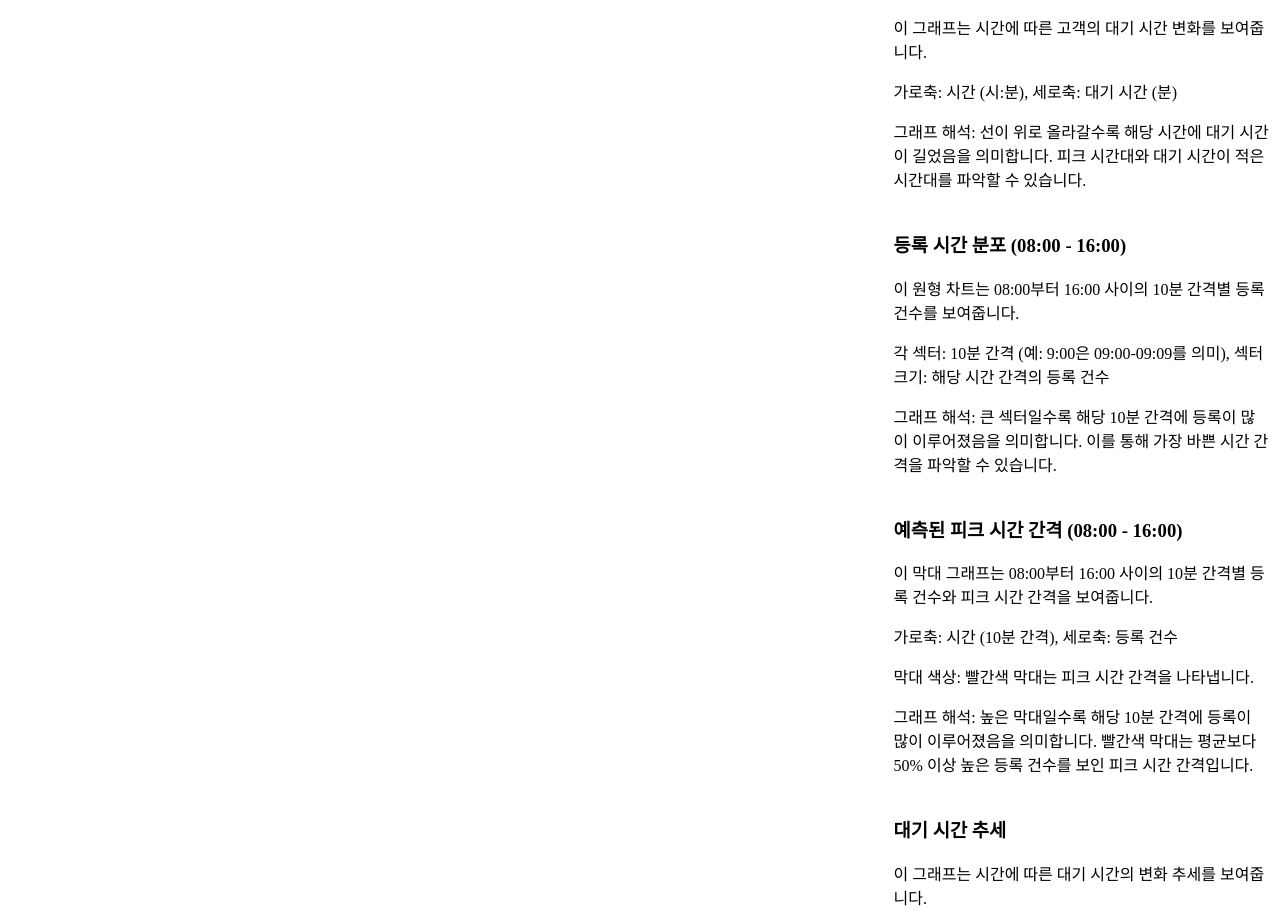
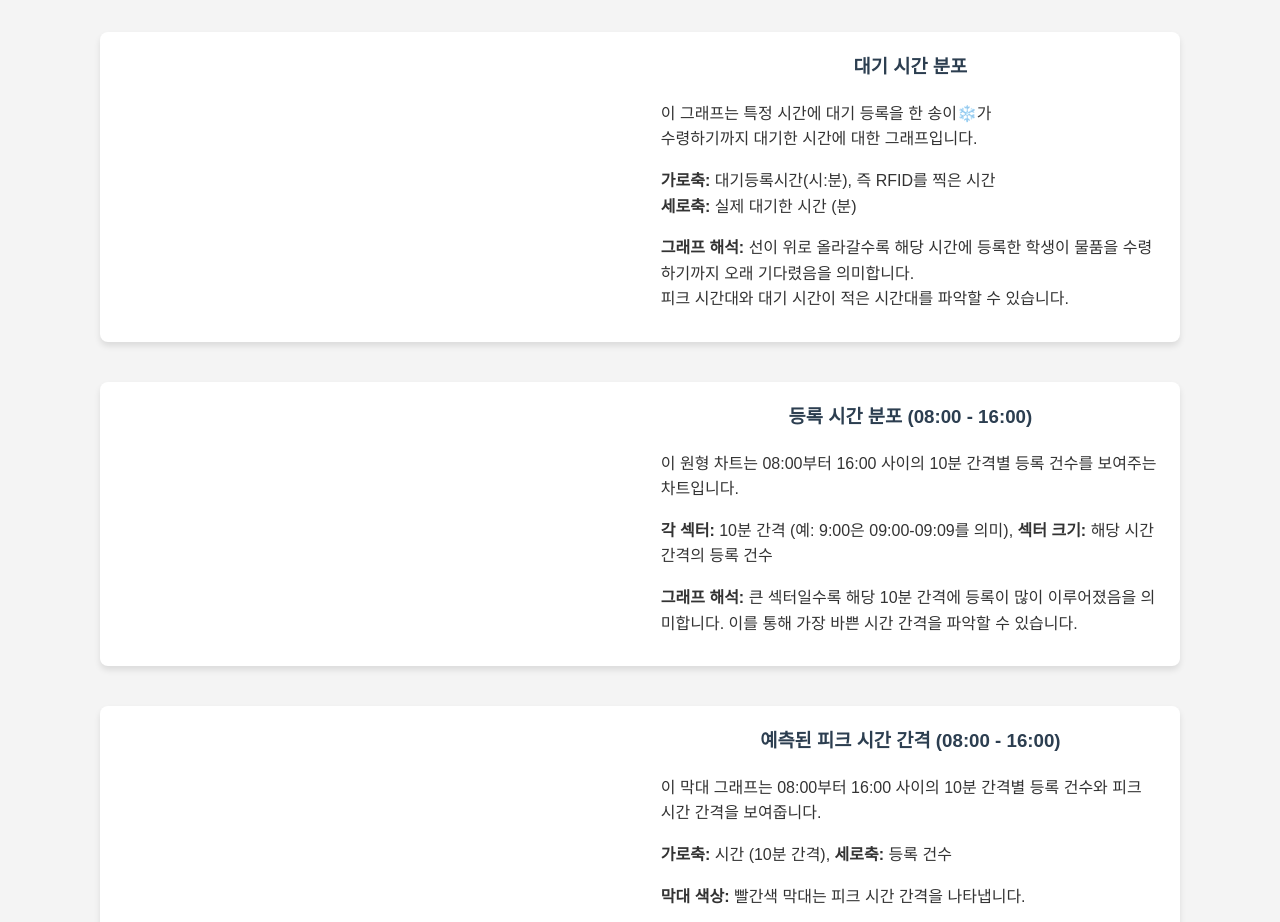
Before and after one commit to SA-ILGO/SW_WEB2, a website with bundled scripts: page public/MMCK.html in a window 1280 px wide. Shown: the part 102-1024 px from the top of the page. Built offline with nearby package versions, Linux system fonts and the light colour scheme; no server answers.

Commit message:
[FEAT] 데이터 분석 페이지 보완2

```diff
--- a/public/MMCK.html
+++ b/public/MMCK.html
@@ -8,83 +8,120 @@
     <script type="module" src="/src/chartUtils.js"></script>
     <script type="module" src="/src/dataAnalysis.js"></script>
     <script type="module" src="/src/MMCK.js"></script>
-<!--    <style>-->
-<!--        .chart-container {-->
-<!--            display: flex;-->
-<!--            flex-wrap: wrap;-->
-<!--            justify-content: space-around;-->
-<!--        }-->
-<!--        .chart {-->
-<!--            width: 100%;-->
-<!--            max-width: 600px;-->
-<!--            margin-bottom: 20px;-->
-<!--        }-->
-<!--    </style>-->
+    <style>
+        body {
+            font-family: Arial, sans-serif;
+            line-height: 1.6;
+            color: #333;
+            max-width: 1200px;
+            margin: 0 auto;
+            padding: 20px;
+            background-color: #f4f4f4;
+            display: flex;
+            flex-direction: column;
+            align-items: center;
+        }
+        h1, h2, h3 {
+            color: #2c3e50;
+            text-align: center;
+        }
+        .chart-container {
+            display: flex;
+            flex-wrap: wrap;
+            justify-content: space-between;
+            margin-top: 20px;
+            width: 90%;
+            max-width: 1200px;
+            margin-left: auto;
+            margin-right: auto;
+        }
+
+        .chart-wrapper {
+            width: 100%;
+            margin-bottom: 40px;
+            background-color: #fff;
+            border-radius: 8px;
+            box-shadow: 0 4px 6px rgba(0, 0, 0, 0.1);
+            padding: 20px;
+            display: flex;
+            flex-wrap: wrap;
+            justify-content: space-between;
+        }
+
+        .chart {
+            width: 100%;
+            margin-bottom: 20px;
+        }
+
+        .chart-description {
+            width: 100%;
+        }
+
+        @media (min-width: 768px) {
+            .chart {
+                width: 48%;
+            }
+
+            .chart-description {
+                width: 48%;
+            }
+        }
+
+        h3 {
+            margin-top: 0;
+        }
+
+        p {
+            margin-bottom: 10px;
+        }
+    </style>
 </head>
 <body>
-<div id="mmckResults">
-    <!-- MMCK 모델 결과가 여기에 표시됩니다 -->
+<h1>분석 보고서</h1>
+
+<div class="chart-container">
+    <div class="chart-wrapper">
+        <div id="waitingTimesChart" class="chart"></div>
+        <div class="chart-description">
+            <h3>대기 시간 분포</h3>
+            <p>이 그래프는 특정 시간에 대기 등록을 한 송이❄️가<br>수령하기까지 대기한 시간에 대한 그래프입니다.</p>
+            <p><strong>가로축:</strong> 대기등록시간(시:분), 즉 RFID를 찍은 시간<br><strong>세로축:</strong> 실제 대기한 시간 (분)</p>
+            <p><strong>그래프 해석:</strong> 선이 위로 올라갈수록 해당 시간에 등록한 학생이 물품을 수령하기까지 오래 기다렸음을 의미합니다. <br>피크 시간대와 대기 시간이 적은 시간대를 파악할 수 있습니다.</p>
+        </div>
     </div>
 
-<div class="chart-container">
-        <table style="width: 100%;">
-            <tr>
-                <td style="width: 70%;">
-                    <div id="waitingTimesChart" class="chart"></div>
-                </td>
-                <td style="width: 30%;">
-                    <h3>대기 시간 분포</h3>
-                    <p>이 그래프는 시간에 따른 고객의 대기 시간 변화를 보여줍니다.</p>
-                    <p>가로축: 시간 (시:분), 세로축: 대기 시간 (분)</p>
-                    <p>그래프 해석: 선이 위로 올라갈수록 해당 시간에 대기 시간이 길었음을 의미합니다. 피크 시간대와 대기 시간이 적은 시간대를 파악할 수 있습니다.</p>
-                </td>
-            </tr>
-            <tr>
-                <td style="width: 70%;">
+    <div class="chart-wrapper">
         <div id="registrationTimesChart" class="chart"></div>
-                </td>
-                <td style="width: 30%;">
+        <div class="chart-description">
             <h3>등록 시간 분포 (08:00 - 16:00)</h3>
-                    <p>이 원형 차트는 08:00부터 16:00 사이의 10분 간격별 등록 건수를 보여줍니다.</p>
-                    <p>각 섹터: 10분 간격 (예: 9:00은 09:00-09:09를 의미), 섹터 크기: 해당 시간 간격의 등록 건수</p>
-                    <p>그래프 해석: 큰 섹터일수록 해당 10분 간격에 등록이 많이 이루어졌음을 의미합니다. 이를 통해 가장 바쁜 시간 간격을 파악할 수 있습니다.</p>                </td>
-            </tr>
+            <p>이 원형 차트는 08:00부터 16:00 사이의 10분 간격별 등록 건수를 보여주는 차트입니다.</p>
+            <p><strong>각 섹터:</strong> 10분 간격 (예: 9:00은 09:00-09:09를 의미), <strong>섹터 크기:</strong> 해당 시간 간격의 등록 건수</p>
+            <p><strong>그래프 해석:</strong> 큰 섹터일수록 해당 10분 간격에 등록이 많이 이루어졌음을 의미합니다. 이를 통해 가장 바쁜 시간 간격을 파악할 수 있습니다.</p>
+        </div>
+    </div>
 
-            <tr>
-                <td style="width: 70%;">
+    <div class="chart-wrapper">
         <div id="peakIntervalsChart" class="chart"></div>
-                </td>
-                <td style="width: 30%;">
+        <div class="chart-description">
             <h3>예측된 피크 시간 간격 (08:00 - 16:00)</h3>
             <p>이 막대 그래프는 08:00부터 16:00 사이의 10분 간격별 등록 건수와 피크 시간 간격을 보여줍니다.</p>
-                    <p>가로축: 시간 (10분 간격), 세로축: 등록 건수</p>
-                    <p>막대 색상: 빨간색 막대는 피크 시간 간격을 나타냅니다.</p>
-                    <p>그래프 해석: 높은 막대일수록 해당 10분 간격에 등록이 많이 이루어졌음을 의미합니다. 빨간색 막대는 평균보다 50% 이상 높은 등록 건수를 보인 피크 시간 간격입니다.</p>
-                </td>
-            </tr>
-            <tr>
-                <td style="width: 70%;">
-                    <div id="timeSeriesAnalysisChart" class="chart"></div>
-                </td>
-                <td style="width: 30%;">
-                    <h3>대기 시간 추세</h3>
-                    <p>이 그래프는 시간에 따른 대기 시간의 변화 추세를 보여줍니다.</p>
-                    <p>가로축: 시간, 세로축: 대기 시간 (분)</p>
-                    <p>그래프 해석: 선이 위로 올라갈수록 해당 시간에 대기 시간이 길었음을 의미합니다. 녹색 선은 평균 대기 시간을 나타냅니다. 이를 통해 대기 시간의 전반적인 추세와 평균에서 벗어난 이상치를 파악할 수 있습니다.</p>
-            </tr>
-            <tr>
-                <td style="width: 70%;">
-                    <div id="serviceOptimizationChart" class="chart"></div></div>
-                </td>
-                <td style="width: 30%;">
-                    <h3>서비스 MMCK 분석 요약</h3>
-                    <p>이 그래프는 .</p>
-                    <p>가로축: 시간, 세로축: 대기 시간 (분)</p>
-                    <p>그래프 해석: 선이 위로 올라갈수록 해당 시간에 대기 시간이 길었음을 의미합니다. 녹색 선은 평균 대기 시간을 나타냅니다. 이를 통해 대기 시간의 전반적인 추세와 평균에서 벗어난 이상치를 파악할 수 있습니다.</p>
-            </tr>
-        </table>
+            <p><strong>가로축:</strong> 시간 (10분 간격), <strong>세로축:</strong> 등록 건수</p>
+            <p><strong>막대 색상:</strong> 빨간색 막대는 피크 시간 간격을 나타냅니다.</p>
+            <p><strong>그래프 해석:</strong> 높은 막대일수록 해당 10분 간격에 등록이 많이 이루어졌음을 의미합니다. 빨간색 막대는 평균보다 50% 이상 높은 등록 건수를 보인 피크 시간 간격입니다.</p>
+        </div>
     </div>
 
-
+    <div class="chart-wrapper">
+        <div id="serviceOptimizationChart" class="chart"></div>
+        <div class="chart-description">
+            <h3>서비스 MMCK 분석 요약</h3>
+            <p>이 그래프는 현재 시스템 성능과 최적화 후 예상되는 성능을 비교합니다.</p>
+            <p><strong>가로축:</strong> 측정 지표 (평균 대기 시간, 최대 대기 시간, 서버 수), <strong>세로축:</strong> 해당 지표의 값</p>
+            <p><strong>그래프 해석:</strong> 파란색 막대는 현재 상태를, 초록색 막대는 최적화 후 예상되는 상태를 나타냅니다.
+                <br>이 통계를 통해, '나눠주는 학생회 인원수(Servers)'를 수정했을 때 시스템 통계가 어떻게 변화하는지 예측할 수 있고
+                <br>시스템 최적화를 위한 방안을 세울 수 있습니다.</p>
+        </div>
+    </div>
+</div>
 </body>
 </html>
--- a/public/js/manage.js
+++ b/public/js/manage.js
@@ -64,7 +64,7 @@ async function FetchUsers() {
             lines.forEach(line => {
                 const student = students.find(s => s.NUID === line.NUID);
                 const row = document.createElement('tr');
-                if(line.ReceiptConfirmation == 0){
+                if(line.ReceiptConfirmation === 0){
                     row.innerHTML = `
                     <td>${line ? line.WaitingNumber : 'N/A'}</td>
                     <td>${line ? line.WaitingSpot : 'N/A'}</td>
```
Lines whose indentation alone changed are shown as unchanged.
